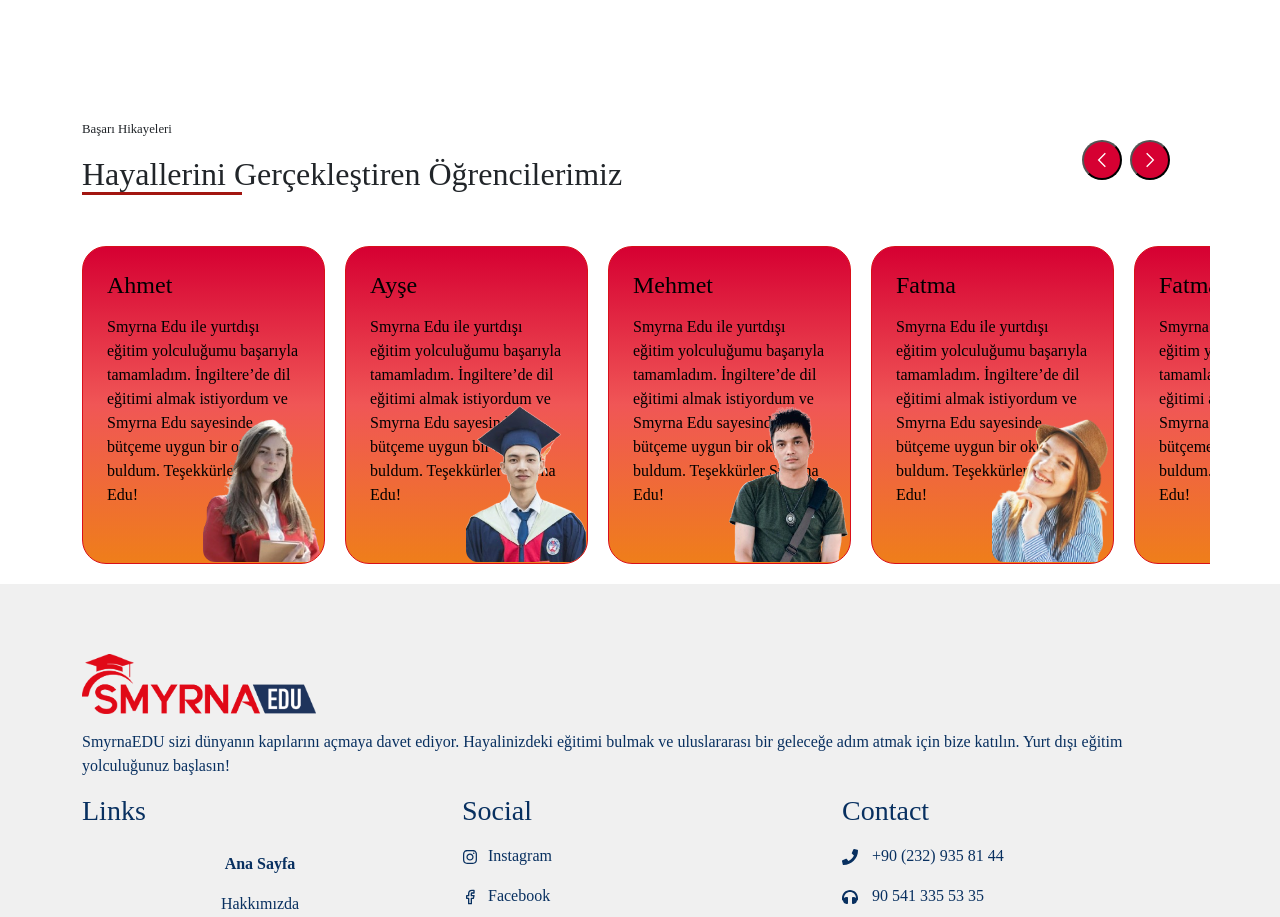
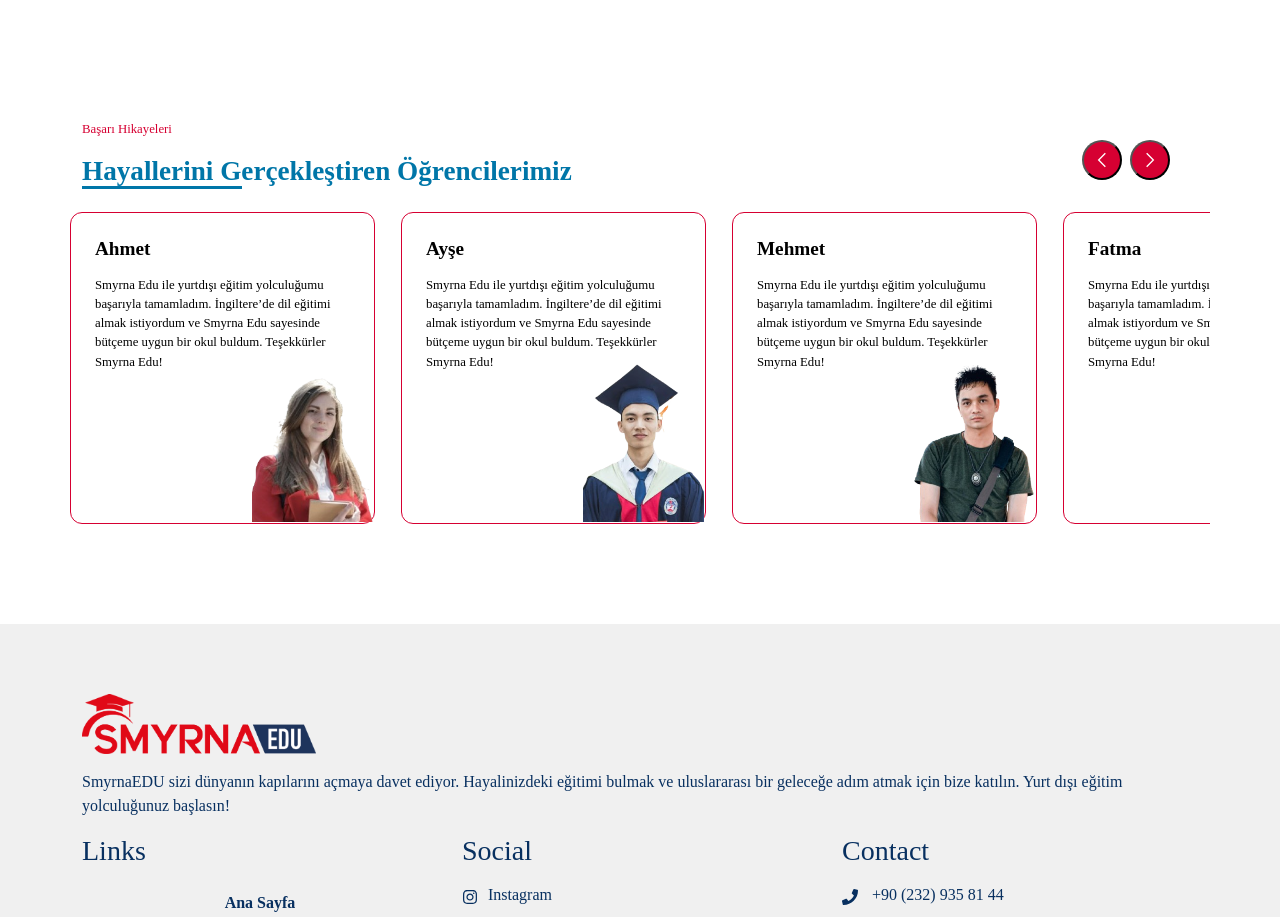
Before and after one commit to Smyrnaedu/symiranedu-frontend, a Next.js app: page / in a window 1280 px wide. Shown: the part 900-1817 px from the top of the page. Built offline with nearby package versions, Linux system fonts and the light colour scheme; grey boxes are pictures that could not be loaded.

Commit message:
swiper update

```diff
--- a/src/app/page.tsx
+++ b/src/app/page.tsx
@@ -11,6 +11,7 @@
       <Banner />
       <Spacer />
       <Students />
+      <Spacer />
     </>
   );
 }
--- a/src/components/common/section-header.scss
+++ b/src/components/common/section-header.scss
@@ -6,9 +6,14 @@
   margin-bottom: 1.5rem;
 
   position: relative;
+  h2{
+    font-size:1.7rem;
+    font-weight: 700;
+    color: $mainColor3;
+  }
 
-  span {
-    color: $mainColor-red2 !important;
+  p {
+    color: $mainColor1 !important;
   }
 
   &::before {
@@ -18,6 +23,6 @@
     bottom: -1.3px;
     width: 10rem;
     height: 3px;
-    background-color: $mainColor-red2;
+    background-color: $mainColor3;
   }
 }
--- a/src/components/home/swiper/swiper.scss
+++ b/src/components/home/swiper/swiper.scss
@@ -2,87 +2,67 @@
 @use "../../../styles/mixins" as *;
 
 /*=============== CATEGORIES ===============*/
-.categories {
+.students {
   overflow: hidden;
   position: relative;
 
-  .categories__container {
-    margin-top: 2rem !important;
-  }
 
-  .category__item {
+  .student-wrapper {
+    @include flexbox($fd: row, $ai: center, $jc: space-between, $gap: 1rem);
+    transition: transform 0.3s ease-in-out;
+    margin-top: 2.3rem 0 2.3rem 0;
+
+    .student__item {
+      object-fit: cover;
+      margin-right: 10px;
+      padding: 1.5rem;
       position: relative;
-    text-align: left;
-    border: 1px solid $mainColor-red;
-    padding: 1.5rem;
-    @include borderRadius(1.5rem);
-    width: 100%; /* Ensure cards take full width of their container */
-    margin: 0 20px 20px 0; /* Prevent overlap between cards */
-    cursor: pointer;
-    overflow: hidden;
-    background-image: linear-gradient($mainColor1, $mainColor4, $mainColor5);
+      top: 0;
+      left: 0;
+      width: 360px !important;
+      height: 312px !important;
+      border: 1px solid $mainColor1;
+      @include borderRadius(0.75rem);
 
-    h3.category__title {
+      h3.student__title {
         color: $mainColor-black;
-      font-size: 1.5rem;
+        font-size: 1.2rem;
+        font-weight: 700;
         margin-bottom: 1rem;
       }
 
-    .category__description {
-      font-size: 1rem;
+      .student__description {
+        font-size: 0.8rem;
         color: $mainColor-black;
         text-align: left;
-      margin-bottom: 2rem; /* Reduced margin to avoid overlap with button */
+        margin-bottom: 2rem;
       }
 
-    .category_img {
+      .student_img {
         position: absolute;
         bottom: 1px;
         right: 1px;
-      width: 50%;
+        width: 40%;
         height: auto;
-      @include borderRadius(0.75rem);
+
       }
 
       /* Button Style */
-    .category__button {
-      position: absolute;
-      bottom: 20px; /* Adjust button's vertical position */
-      left: 20px; /* Adjust button's horizontal position */
-      padding: 0.5rem 1rem;
-      background-color: $mainColor-red;
-      color: white;
-      border: none;
-      border-radius: 0.5rem;
-      cursor: pointer;
-      transition: background-color 0.3s ease;
-
-      &:hover {
-        background-color: darken($mainColor-red, 10%);
     }
-    }
-  }
-
-  .swiper-wrapper {
-    display: flex;
-    flex-wrap: wrap;
-    justify-content: space-between;
-  }
-
-  .categories__pagination {
-    @include flexbox(row, center, center, 1rem);
   }
 
   /* Responsive Settings */
   @media (min-width: 1400px) {
+    .student__item {
       .swiper-slide {
         width: calc(25% - 1rem); /* 4 items per row */
+      }
     }
   }
 
   @media (max-width: 1400px) {
     .swiper-slide {
-      width: calc(33.33% - 1rem); /* 3 items per row */
+      width: calc(25% - 1rem); /* 4 items per row */
     }
   }
 
@@ -121,12 +101,12 @@
       width: 100% !important; /* 1 item per row */
     }
 
-    .category__item {
+    .student__item {
       padding: 0.75rem;
-      h3.category__title {
+      h3.student__title {
         font-size: 1rem;
       }
-      .category__description {
+      .student__description {
         font-size: 0.85rem;
       }
     }
--- a/src/components/home/swiper/swiper.tsx
+++ b/src/components/home/swiper/swiper.tsx
@@ -17,32 +17,30 @@
 const Student: React.FC<StudentProps> = ({
   students,
   currentIndex = 0,
-  itemWidth = 243,
+  itemWidth = 305, // Updated to match the width in the CSS
 }) => {
   return (
     <div
-      className="category-wrapper"
+      className="student-wrapper"
       style={{
-        display: "flex",
-        transition: "transform 0.3s ease-in-out",
-        transform: `translateX(-${currentIndex * itemWidth}px)`,
+        transform: `translateX(-${currentIndex * itemWidth +12}px)`,
       }}
     >
       {students.map((student) => (
         <div
-          className="category__item text-decoration-none"
+          className="student__item"
           key={student.id}
-          style={{ minWidth: `${itemWidth}px`, margin: "20px 20px 20px 0" }}
+          style={{ minWidth: `${itemWidth}px` }}
         >
           <Image
             src={`/image/students/${student.image}`}
-            width={120}
-            height={180}
+            width={180}
+            height={240}
             alt={student.name}
-            className="category_img"
+            className="student_img"
           />
-          <h3 className="category__title">{student.name}</h3>
-          <p className="category__description">{student.description}</p>
+          <h3 className="student__title">{student.name}</h3>
+          <p className="student__description">{student.description}</p>
         </div>
       ))}
     </div>
--- a/src/components/home/swiper/swipers.tsx
+++ b/src/components/home/swiper/swipers.tsx
@@ -42,12 +42,12 @@
   };
 
   return (
-    <Container className="categories position-relative">
+    <Container className="students position-relative">
       <SectionHeader
         title={homeData.Home["student-reviews-sub-title"]}
         spans={homeData.Home["student-reviews-title"]}
       />
-      <div className="categories__container">
+      <div className="students__container">
         <Student students={students} currentIndex={currentIndex} />
       </div>
       <div>
```
Lines whose indentation alone changed are shown as unchanged.
